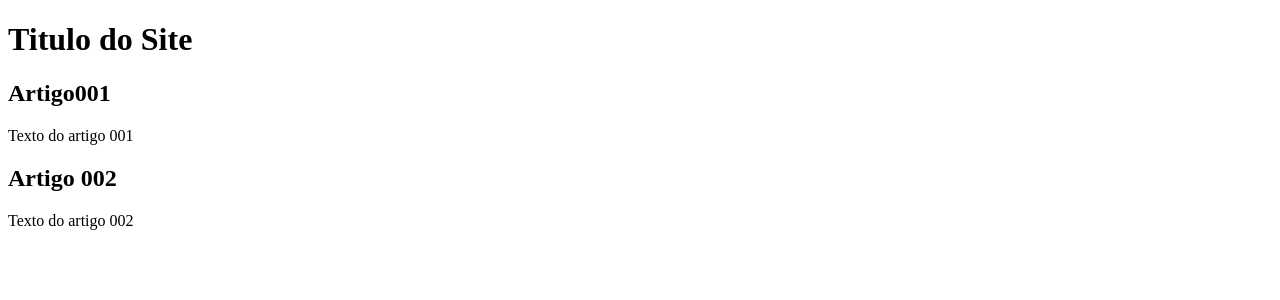
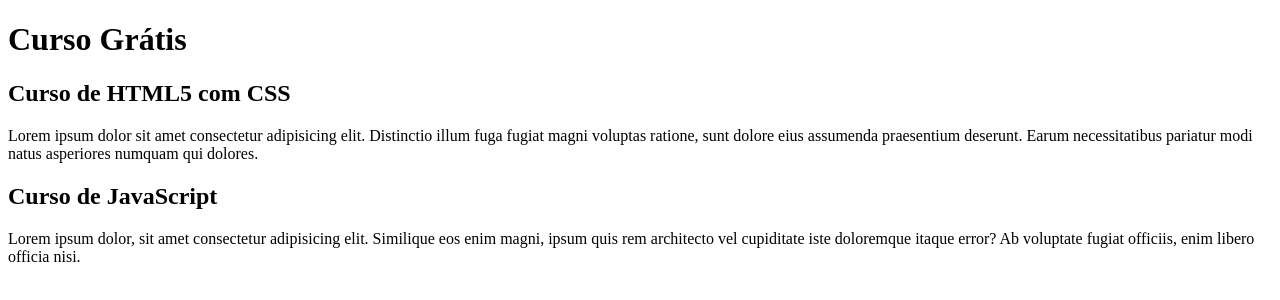
Before and after one commit to adamasnegro/projeto-site, a plain HTML site: page index.html in a window 1280 px wide. Drawn offline with Linux system fonts and the light colour scheme.

Commit message:
comecei a construir o conteúdo

```diff
--- a/index.html
+++ b/index.html
@@ -8,15 +8,15 @@
 <body>
     <main>
         <head>
-            <h1>Titulo do Site</h1>
+            <h1>Curso Grátis</h1>
         </head>
         <article>
-            <h2>Artigo001</h2>
-            <p>Texto do artigo 001</p>
+            <h2>Curso de HTML5 com CSS</h2>
+            <p>Lorem ipsum dolor sit amet consectetur adipisicing elit. Distinctio illum fuga fugiat magni voluptas ratione, sunt dolore eius assumenda praesentium deserunt. Earum necessitatibus pariatur modi natus asperiores numquam qui dolores.</p>
         </article>
         <article>
-            <h2>Artigo 002</h2>
-            <p>Texto do artigo 002</p>
+            <h2>Curso de JavaScript</h2>
+            <p>Lorem ipsum dolor, sit amet consectetur adipisicing elit. Similique eos enim magni, ipsum quis rem architecto vel cupiditate iste doloremque itaque error? Ab voluptate fugiat officiis, enim libero officia nisi.</p>
         </article>
     </main>
 </body>
```
